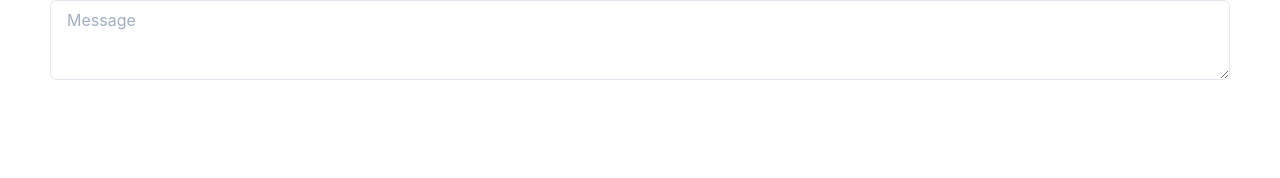
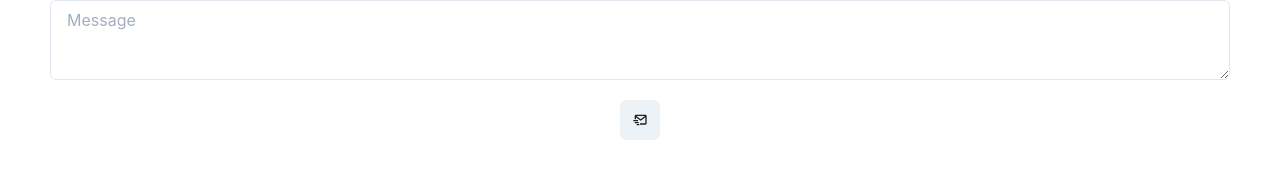
Before and after one commit to edlopez000/hello-world-app, a React (Create React App) app: page /contact in a window 1280 px wide. Shown: the part 260-438 px from the top of the page. Built offline with nearby package versions, Linux system fonts and the light colour scheme.

Commit message:
Prep for form practice using custom hooks

```diff
--- a/src/components/Contact.js
+++ b/src/components/Contact.js
@@ -1,17 +1,37 @@
-import { Box, Center, Heading, Input, Textarea } from '@chakra-ui/react';
-import React from 'react';
+import React, { useState } from 'react';
+import {
+  Box,
+  Heading,
+  Input,
+  Textarea,
+  IconButton,
+  Center,
+} from '@chakra-ui/react';
+import { BiMailSend } from 'react-icons/bi';
+
+const initialValues = {
+  name: '',
+  email: '',
+  phone: '',
+  message: '',
+};
 
 export default function Contact() {
   return (
     <Box>
-      <Center>
-        <Heading>Contact</Heading>
-      </Center>
+      <Heading textAlign="center">Contact</Heading>
       <Box mx="50">
         <Input mb="5" isRequired="true" placeholder="Name" />
-        <Input mb="5" placeholder="Email" />
+        <Input mb="5" isRequired="true" placeholder="Email" />
         <Input mb="5" placeholder="Phone" />
-        <Textarea mb="5" placeholder="Message" />
+        <Textarea mb="5" isRequired placeholder="Message" />
+        <Center>
+          <IconButton
+            display="flex"
+            aria-label="Submit icon"
+            icon={<BiMailSend />}
+          ></IconButton>
+        </Center>
       </Box>
     </Box>
   );
--- a/src/components/Home.js
+++ b/src/components/Home.js
@@ -51,7 +51,7 @@ export default function Home() {
           </Button>
         </HStack>
         {showJoke && <Text>{dadJoke}</Text>}
-        <JokeRating totalLaughs={10} />
+        <JokeRating totalLaughs={5} />
       </VStack>
     </Box>
   );
--- a/src/components/JokeRating.js
+++ b/src/components/JokeRating.js
@@ -15,7 +15,7 @@ export default function JokeRating({ totalLaughs }) {
 
   const createArray = (length) => [...Array(length)];
 
-  const [selectedLaughs, setSelectedLaughs] = useState(5);
+  const [selectedLaughs, setSelectedLaughs] = useState(0);
 
   return (
     <Box>
```
